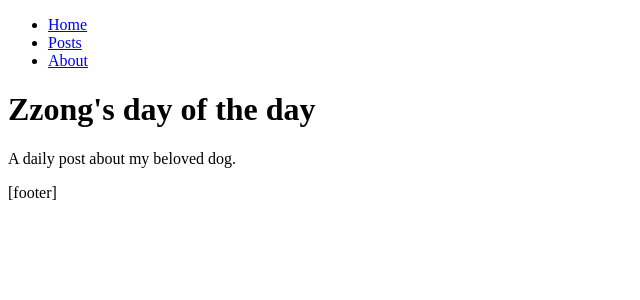
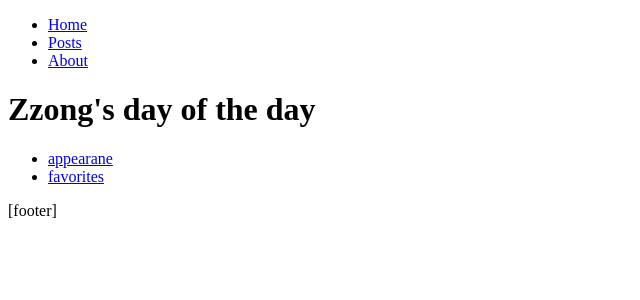
Before and after one commit to pouryourlove/next.js-project, a Next.js app: page / in a window 1280 px wide. Shown: the top 300 px of the page, without its empty margins (0-640 px from the left). Built offline with nearby package versions, Linux system fonts and the light colour scheme.

Commit message:
Link added

```diff
--- a/app/page.jsx
+++ b/app/page.jsx
@@ -1,10 +1,18 @@
 "use client";
+import Link from "next/link";
 
 export default function HomePage() {
   return (
     <>
       <h1>Zzong's day of the day</h1>
-      <p>A daily post about my beloved dog.</p>
+      <ul>
+        <li>
+          <Link href="/posts/appearance">appearane</Link>
+        </li>
+        <li>
+          <Link href="/posts/favorites">favorites</Link>
+        </li>
+      </ul>
     </>
   );
 }
--- a/app/posts/page.jsx
+++ b/app/posts/page.jsx
@@ -2,7 +2,7 @@ export default function PostPage() {
   return (
     <>
       <h1>Posts</h1>
-      <p>Here we'll list all the posts</p>
+
     </>
   );
 }
```
